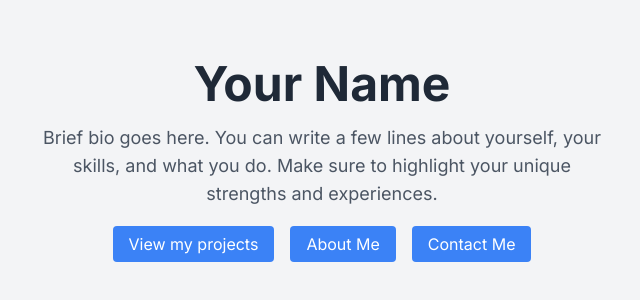
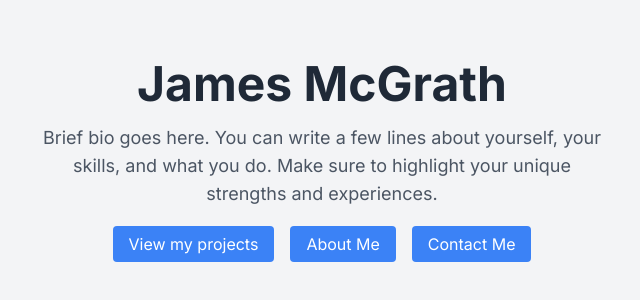
Before and after one commit to jamesfmcgrath/portfolio, a Next.js app: page / in a window 1280 px wide. Shown: the part 242-542 px from the top of the page, without its empty margins (318-958 px from the left). Built offline with nearby package versions, Linux system fonts and the light colour scheme.

Commit message:
Add some content

```diff
--- a/src/app/page.tsx
+++ b/src/app/page.tsx
@@ -3,7 +3,7 @@ import React from 'react';
 const HomePage = () => {
   return (
     <div className='flex flex-col items-center justify-center min-h-screen py-2 bg-gray-100'>
-      <h1 className='text-5xl font-bold text-gray-800'>Your Name</h1>
+      <h1 className='text-5xl font-bold text-gray-800'>James McGrath</h1>
       <p className='mt-4 text-lg text-center text-gray-600 max-w-xl'>
         Brief bio goes here. You can write a few lines about yourself, your
         skills, and what you do. Make sure to highlight your unique strengths
```
